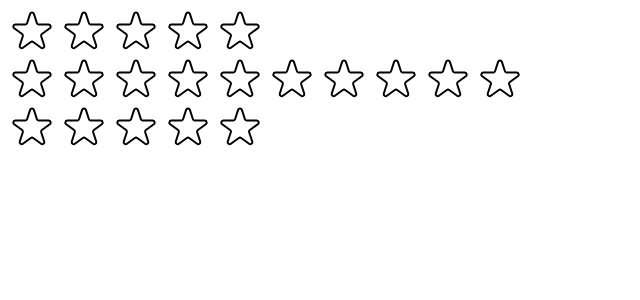
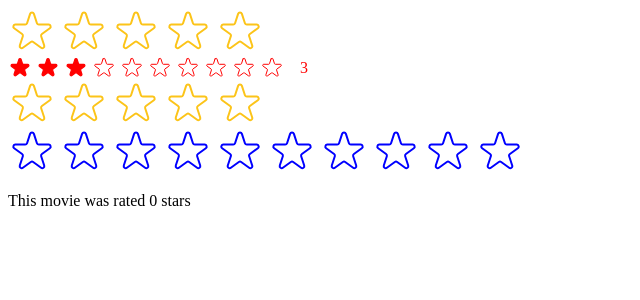
Before and after one commit to Onkar-Mahamuni/udemy-ultimate-react-course, a React (Create React App) app in the folder 07-usepopcorn/: page / in a window 1280 px wide. Shown: the top 300 px of the page, without its empty margins (0-640 px from the left). Built offline with nearby package versions, Linux system fonts and the light colour scheme.

Commit message:
Added component reusability, props as component api and propTypes using reusable star components

```diff
--- a/07-usepopcorn/src/StarRating.js
+++ b/07-usepopcorn/src/StarRating.js
@@ -1,4 +1,6 @@
 import { useState } from "react";
+import PropTypes from "prop-types"; // We don't need to install this package,
+//becuase it comes with create-react-app
 
 const containerStyle = {
   display: "flex",
@@ -12,24 +14,51 @@
   gap: "4px",
 };
 
-const textStyle = {
-  lineHeight: "1",
-  margin: "0",
+StarRating.propTypes = {
+  // maxRating: PropTypes.number.isRequired, // Prefer default values over isRequired
+  maxRating: PropTypes.number,
+  defaultRating: PropTypes.number,
+  color: PropTypes.string,
+  size: PropTypes.number,
+  messages: PropTypes.array,
+  className: PropTypes.string,
+  onSetRating: PropTypes.func,
 };
 
-export default function StarRating({ maxRating = 5 }) {
+export default function StarRating({
+  maxRating = 5,
+  color = "#fcc419",
+  size = 48,
+  className = "",
+  messages = [],
+  defaultRating = 0,
+  onSetRating,
+}) {
   //Default value - can be specified if we are destructuring an object
   //Default value is used when set prop is not passed to this component
 
-  const [rating, setRating] = useState(0);
+  const [rating, setRating] = useState(defaultRating);
+  // We should never initialize a state with props if we want our state to be
+  //in sync with the prop (to update state if prop is updated), we are using here
+  //because we don't need it to be in sync
   // To store temporary rating
   const [tempRating, setTempRating] = useState(0);
 
   function handleRating(rating) {
     setRating(rating);
+    onSetRating(rating); // using this function, we are setting the state in parent
   }
+
+  const textStyle = {
+    lineHeight: "1",
+    margin: "0",
+    color, // As the same is same, the value will be assigned automatically
+    fontSize: `${size / 1.5}px`,
+  }; // We are taking it inside a component because we want to customize it
+
   return (
-    <div style={containerStyle}>
+    <div style={containerStyle} className={className}>
+      {/* This className gives the user scope to customize the styling of component even further */}
       <div style={starContainerStyle}>
         {Array.from({ length: maxRating }, (_, i) => (
           <Star
@@ -38,22 +67,28 @@
             full={tempRating ? i < tempRating : i < rating}
             onHoverIn={() => setTempRating(i + 1)}
             onHoverOut={() => setTempRating(0)}
+            color={color}
+            size={size}
           />
         ))}
       </div>
-      <p style={textStyle}>{tempRating || rating || ""}</p>
+      <p style={textStyle}>
+        {messages.length === maxRating
+          ? messages[tempRating ? tempRating - 1 : rating - 1]
+          : tempRating || rating || ""}
+      </p>
     </div>
   );
 }
 
-const starStyle = {
-  width: "48px",
-  height: "48px",
-  display: "block",
-  cursor: "pointer",
-};
+function Star({ onRate, full, onHoverIn, onHoverOut, color, size }) {
+  const starStyle = {
+    width: `${size}px`,
+    height: `${size}px`,
+    display: "block",
+    cursor: "pointer",
+  };
 
-function Star({ onRate, full, onHoverIn, onHoverOut }) {
   return (
     <span
       role="button"
@@ -67,8 +102,8 @@
         <svg
           xmlns="http://www.w3.org/2000/svg"
           viewBox="0 0 20 20"
-          fill="#000"
-          stroke="#000"
+          fill={color}
+          stroke={color}
         >
           <path d="M9.049 2.927c.3-.921 1.603-.921 1.902 0l1.07 3.292a1 1 0 00.95.69h3.462c.969 0 1.371 1.24.588 1.81l-2.8 2.034a1 1 0 00-.364 1.118l1.07 3.292c.3.921-.755 1.688-1.54 1.118l-2.8-2.034a1 1 0 00-1.175 0l-2.8 2.034c-.784.57-1.838-.197-1.539-1.118l1.07-3.292a1 1 0 00-.364-1.118L2.98 8.72c-.783-.57-.38-1.81.588-1.81h3.461a1 1 0 00.951-.69l1.07-3.292z" />
         </svg>
@@ -77,7 +112,7 @@
           xmlns="http://www.w3.org/2000/svg"
           fill="none"
           viewBox="0 0 24 24"
-          stroke="#000"
+          stroke={color}
         >
           <path
             strokeLinecap="round"
--- a/07-usepopcorn/src/index.js
+++ b/07-usepopcorn/src/index.js
@@ -1,15 +1,35 @@
-import React from "react";
+import React, { useState } from "react";
 import ReactDOM from "react-dom/client";
 import StarRating from "./StarRating";
 // import "./index.css";
 // import App from "./App";
 
+function Test() {
+  const [movieRating, setMovieRating] = useState(0);
+  return (
+    <div>
+      <StarRating maxRating={10} color="blue" onSetRating={setMovieRating} />
+      <p>This movie was rated {movieRating} stars</p>
+    </div>
+  );
+}
+
 const root = ReactDOM.createRoot(document.getElementById("root"));
 root.render(
   <React.StrictMode>
     {/* <App /> */}
-    <StarRating maxRating={5} />
-    <StarRating maxRating={10} />
+    <StarRating
+      maxRating={5}
+      messages={["Terrible", "Bad", "Okay", "Good", "Amazing"]}
+    />
+    <StarRating
+      maxRating={10}
+      size={24}
+      color="red"
+      className="test"
+      defaultRating={3}
+    />
     <StarRating />
+    <Test />
   </React.StrictMode>
 );
```
